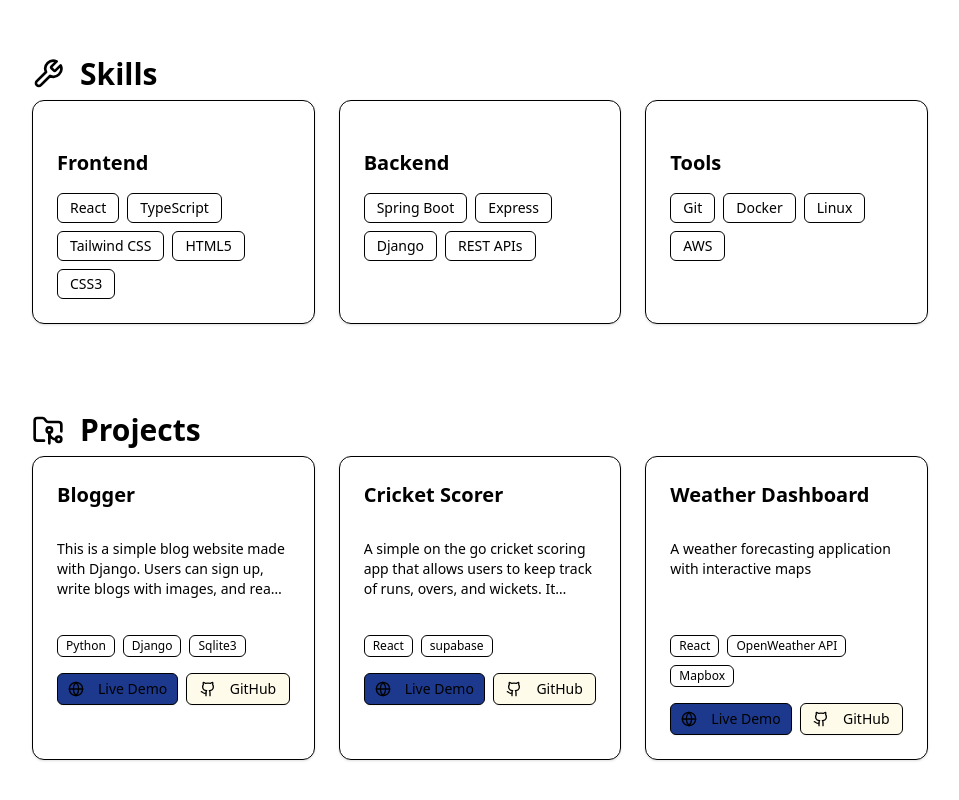
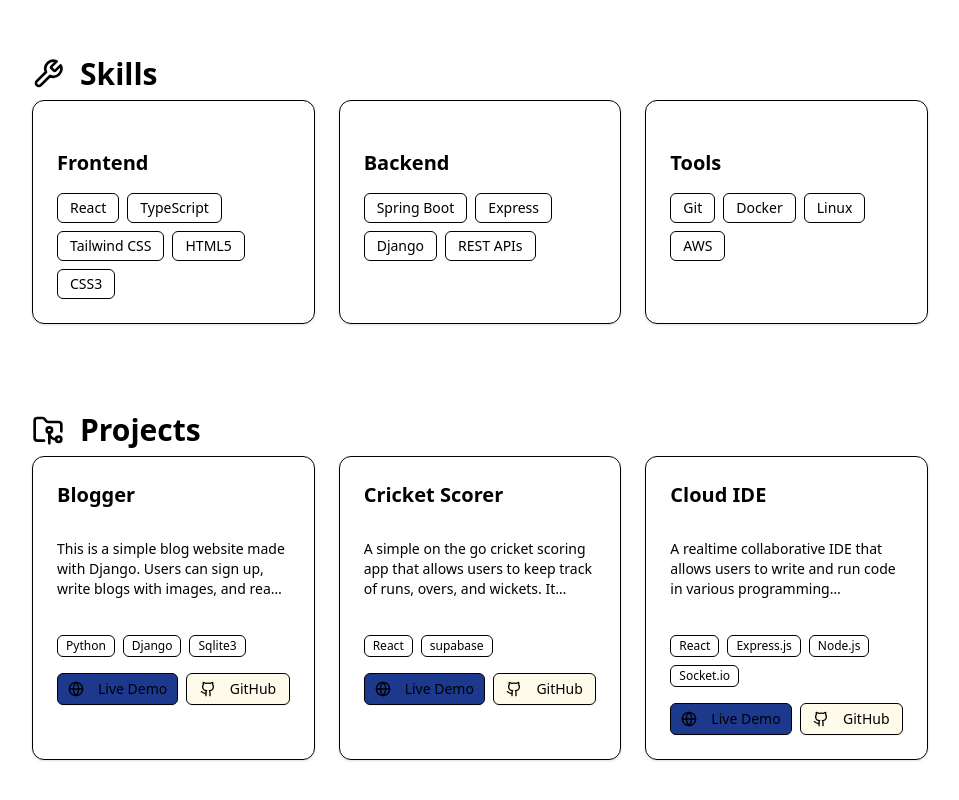
Before and after one commit to munna-yadav/portfolio, a React (Vite) app: page / in a window 1280 px wide. Shown: the part 1105-1905 px from the top of the page, without its empty margins (160-1119 px from the left). Built offline with nearby package versions, Linux system fonts and the light colour scheme.

Commit message:
refactor: Update projects

```diff
--- a/src/components/Projects.tsx
+++ b/src/components/Projects.tsx
@@ -2,7 +2,6 @@ import { Card, CardHeader, CardContent } from "@/components/ui/card";
 import { FolderGit2, Globe, Github } from "lucide-react";
 import { Badge } from "@/components/ui/badge";
 import { Button } from "@/components/ui/button";
-import { useState } from "react";
 
 const projects = [
     {
@@ -20,11 +19,12 @@ const projects = [
         github: "https://github.com/munna-yadav/cricket-scorer"
     },
     {
-        title: "Weather Dashboard",
-        description: "A weather forecasting application with interactive maps",
-        technologies: ["React", "OpenWeather API", "Mapbox"],
-        demo: "https://weather-demo.example.com",
-        github: "https://github.com/username/weather"
+        title: "Cloud IDE",
+        description: "A realtime collaborative IDE that allows users to write and run code in various programming languages. It supports multiple users working on the same project simultaneously, making it ideal for team projects and learning.",
+        technologies: ["React","Express.js", "Node.js", "Socket.io"],
+        demo: "https://ide.devmunna.xyz",
+
+        github: "https://github.com/munna-yadav/cloud-ide"
     }
 ];
 
```
